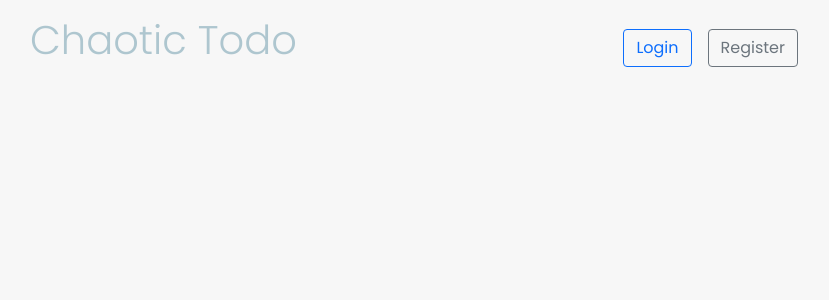
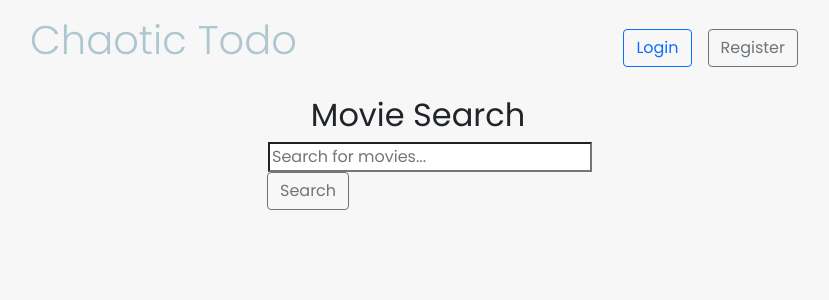
Before and after one commit to Plabick/webdev-final, a React (Create React App) app: page /search in a window 1280 px wide. Shown: the top 300 px of the page, without its empty margins (222-1051 px from the left). Built offline with nearby package versions, Linux system fonts and the light colour scheme.

Commit message:
Make search astheticaly pleasing

```diff
--- a/src/App.css
+++ b/src/App.css
@@ -60,3 +60,9 @@ h1 {
   border: none;
   font-weight: 400;
 }
+
+.xicon {
+  position: absolute;
+  top: 5px;
+  right: 5px;
+}
--- a/src/App.js
+++ b/src/App.js
@@ -7,7 +7,6 @@ import Register from './components/Register';
 import UserProfile from './components/UserProfile';
 import UserContext from './UserContext';
 import MovieSearch from "./components/MovieSearch";
-import {addTask} from "./redux/actions";
 
 function App() {
     const [user, setUser] = React.useState(null);
@@ -37,7 +36,9 @@ function App() {
                             )}
                             {user && (
                                 <>
+                                    <Link to={`/user/${user.username}`} className={'text-decoration-none'}>
                                     <span className="logged-in-user me-2">{user.username}</span>
+                                        </Link>
                                     <button className="btn btn-outline-danger" onClick={handleLogout}>
                                         Logout
                                     </button>
@@ -50,7 +51,8 @@ function App() {
                         <Route path="/login" element={<Login />} />
                         <Route path="/register" element={<Register />} />
                         <Route path="/user/:username" element={<UserProfile />} />
-                        <Route path="/search/:search" element={<MovieSearch onAdd={addTask} />} />
+                        <Route path="/search/:search" element={<MovieSearch/>} />
+                        <Route path="/search" element={<MovieSearch/>} />
 
                     </Routes>
                 </div>
--- a/src/components/HomePage.js
+++ b/src/components/HomePage.js
@@ -1,17 +1,19 @@
 import React, { useContext } from 'react';
+import { useNavigate } from 'react-router-dom';
 import TaskList from './TaskList';
 import TaskForm from './TaskForm';
 import UserContext from '../UserContext';
-import MovieSearch from "./MovieSearch";
 
 const HomePage = () => {
-    const { user } = useContext(UserContext);
+    const { user: loggedInUser } = useContext(UserContext);
+    const navigate = useNavigate();
 
     return (
         <div className="d-flex flex-column align-items-center">
-            {user && <TaskForm />}
+            {loggedInUser && <TaskForm />}
+            { (loggedInUser && loggedInUser.role === 'maker') && (<button className="btn btn-primary" onClick={() => navigate('/search')}>Import Movies</button>)}
+           <hr/>
             <TaskList />
-            <MovieSearch/>
         </div>
     );
 };
--- a/src/components/MovieSearch.js
+++ b/src/components/MovieSearch.js
@@ -3,6 +3,7 @@ import React, {useState, useEffect, useContext} from 'react';
 import axios from 'axios';
 import { useNavigate, useParams } from 'react-router-dom';
 import UserContext from "../UserContext";
+
 
 const MovieSearch = ({ onAdd }) => {
     const { search } = useParams();
@@ -39,19 +40,20 @@ const MovieSearch = ({ onAdd }) => {
             text: movie.Title,
             user: loggedInUser.username // Replace this with the actual user if needed
         };
-console.log(task)
         try {
             await axios.post('http://localhost:5002/tasks/add', task);
         } catch (error) {
             console.error('Error adding task:', error);
             alert('Error adding task. Please try again.');
         }
+        navigate('/');
     };
 
     return (
-        <div>
-            <h2>Movie Search</h2>
-            <form onSubmit={handleSubmit}>
+        <div className="container">
+            <div className="d-flex flex-column align-items-center">
+                <h2>Movie Search</h2>
+            <form onSubmit={handleSubmit} className="input-group mb-3 task-card">
                 <input
                     type="text"
                     value={query}
@@ -59,9 +61,12 @@ console.log(task)
                     placeholder="Search for movies..."
                     required
                 />
-                <button type="submit">Search</button>
+                <div className="input-group-append">
+                    <button className="btn btn-outline-secondary" type="submit">
+                        Search
+                    </button>
+                </div>
             </form>
-            <ul>
                 {movies.map((movie) => (
                     <div key={movie.imdbID} className="col-md-4">
                         <div className="card mb-4">
@@ -72,7 +77,7 @@ console.log(task)
                         </div>
                     </div>
                 ))}
-            </ul>
+            </div>
         </div>
     );
 };
--- a/src/components/TaskCard.js
+++ b/src/components/TaskCard.js
@@ -5,7 +5,7 @@ function renderTaskCard(task) {
     // eslint-disable-next-line react-hooks/rules-of-hooks
     const {user: loggedInUser} = useContext(UserContext);
     const isChecker = loggedInUser && loggedInUser.role === 'checker';
-    const cardStyle = task.done ? 'list-group-item-success' : '';
+    const cardStyle = task.done ? 'list-group-item-success' : 'list-group-item-warning';
 
     return (
         <div key={task._id} className={`card mb-3 ${cardStyle}`} style={{width: '100%', maxWidth: '500px'}}>
--- a/src/components/TaskList.js
+++ b/src/components/TaskList.js
@@ -28,11 +28,11 @@ import UserContext from "../UserContext";
         };
 
         const renderTaskCard = (task) => {
-            const cardStyle = task.done ? 'list-group-item-success' : '';
+            const cardStyle = task.done ? 'list-group-item-success' : 'list-group-item-warning';
 
             return( <div key={task._id} className={`card mb-3 ${cardStyle}`} style={{ width: '100%', maxWidth: '500px' }}>
                 <div className="card-body task-card">
-                    <div className="d-flex align-items-start">
+                    <div className="d-flex align-items-center">
                         {isChecker &&(<input
                             type="checkbox"
                             className="mr-2"
@@ -47,7 +47,7 @@ import UserContext from "../UserContext";
           </span>
                         <FontAwesomeIcon
                             icon={faTimes}
-                            className="ml-auto text-danger"
+                            className=" text-danger p-10 xicon"
                             onClick={() => handleDelete(task._id)}
                             style={{ cursor: 'pointer' }}
                         />
--- a/src/components/UserProfile.js
+++ b/src/components/UserProfile.js
@@ -31,6 +31,7 @@ const UserProfile = () => {
     }
 
     const isCurrentUserProfile = loggedInUser && loggedInUser.username === user.username;
+    const userIsMaker = loggedInUser && loggedInUser.role === 'maker';
 
     const handleUpdate = async (e) => {
         e.preventDefault();
@@ -84,10 +85,10 @@ const UserProfile = () => {
                     )}
                 </>
             )}
-            <h2>{username}'s Tasks</h2>
-            <ul>{tasks.map((task) => (renderTaskCard(task)
-            ))}
-            </ul>
+
+            {userIsMaker && (<><h2>{username}'s Tasks</h2>
+            <ul>{tasks.map((task) => (renderTaskCard(task)))}
+            </ul></>)}
         </div>
     );
 };
```
